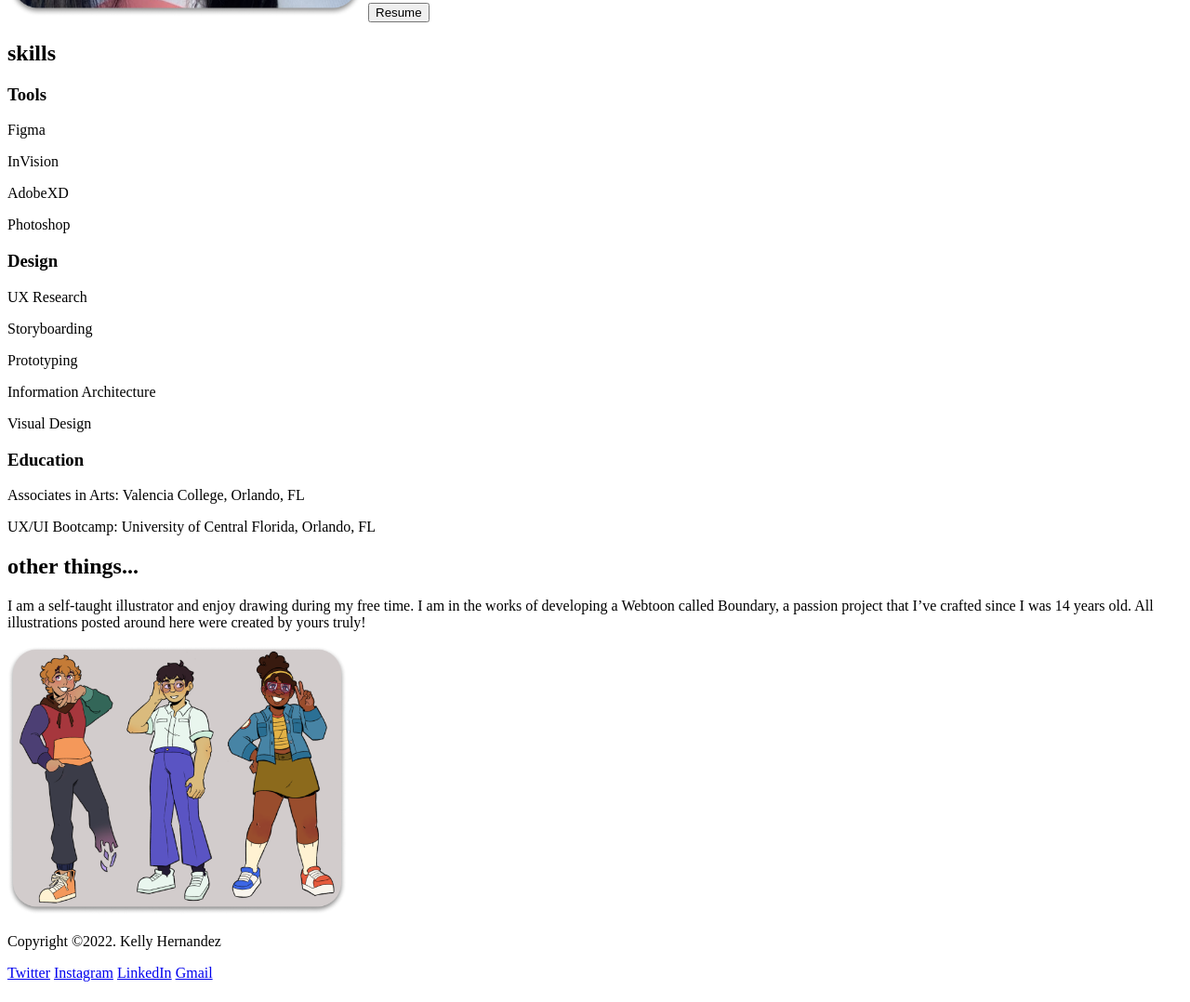
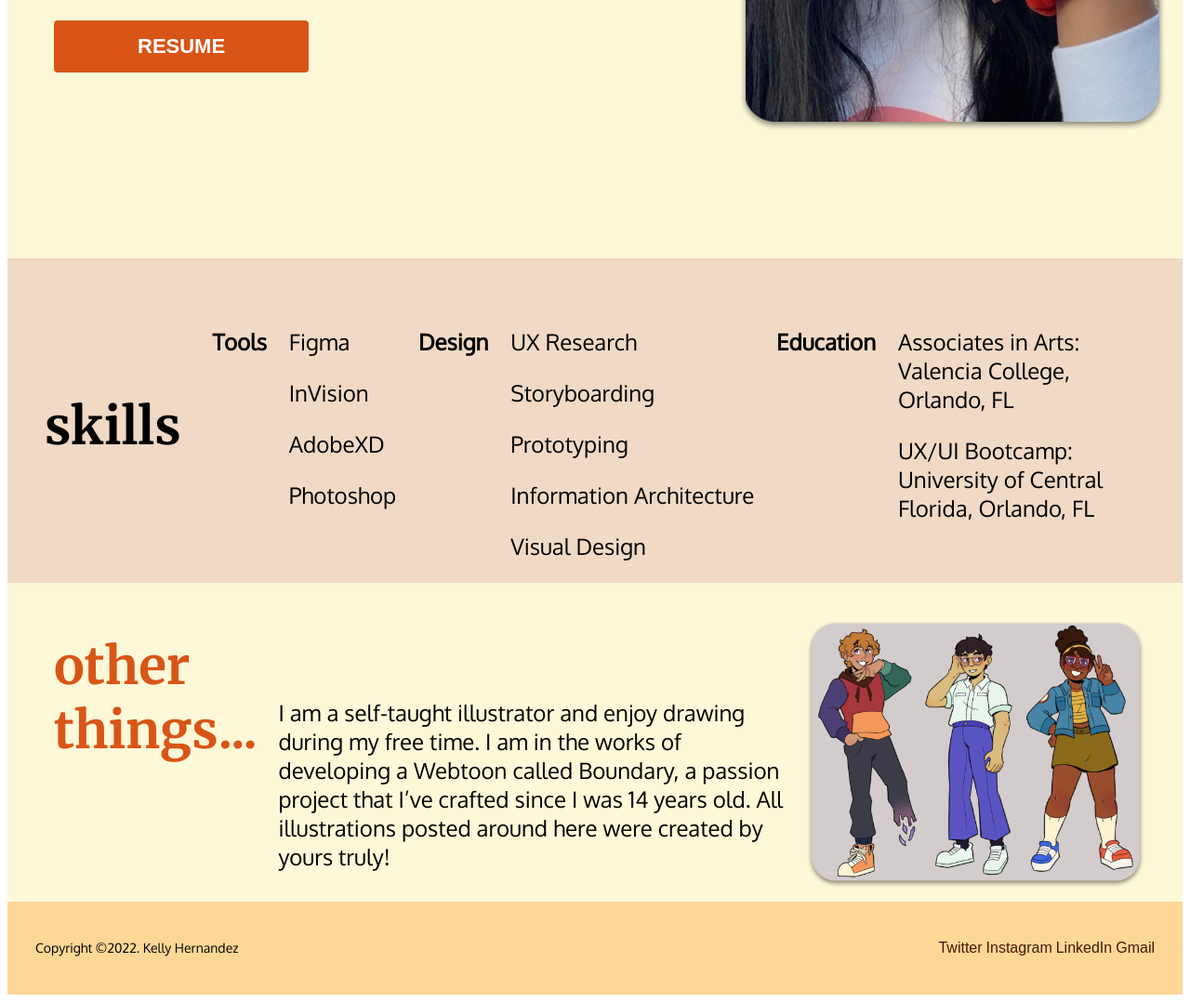
Before and after one commit to kellu19/UX_UI_HW_17, a plain HTML site: page index.html in a window 1280 px wide. Shown: the part 609-1687 px from the top of the page at 93% size. Drawn offline with Linux system fonts and the light colour scheme.

Commit message:
Updated code (&CSS)
Tweaked html and added css stying. Struggling with aligning bottom half of page but it's closer to the design at least

```diff
--- a/css/style.css
+++ b/css/style.css
@@ -0,0 +1,213 @@
+@import url('https://fonts.googleapis.com/css2?family=Montserrat&display=swap');
+@import url('https://fonts.googleapis.com/css2?family=Merriweather:wght@700&family=Montserrat&display=swap');
+@import url('https://fonts.googleapis.com/css2?family=Oxygen&display=swap');
+/*--------------Navigation!-------------*/
+.nav {
+    box-sizing: border-box;
+    margin: 0;
+    padding: 0;
+    background-color: #FCD796;
+}
+
+ li, a {
+    font-family: "Monserrat", sans-serif;
+    font-weight: 400;
+    font-size: 16px;
+    color: #411B09;
+    text-decoration: none;
+ }
+
+ header {
+    display: flex;
+    justify-content: space-between;
+    align-items: center;
+    padding: 10px 3%;
+    background-color: #FCD796;
+ }
+
+ .home {
+    cursor: pointer;
+ }
+
+ .nav_links {
+    list-style: none;
+ }
+
+ .nav_links li {
+    display: inline-block;
+    padding: 0px 20px;
+ }
+
+ .nav_links li a {
+    transition: all 0.3s ease 0s;
+ }
+
+ .nav_links li a:hover {
+    font-weight: bold;
+ }
+/*--------------Body!-------------*/
+ #heroImg {
+    box-sizing: border-box;
+    margin: 0;
+    padding: 50px;
+    background-color: #FDF8D8;
+ }
+
+ .title {
+   display: block;
+   position: relative;
+   top: 50px;
+ }
+ .bio, .button {
+   display: inline-block;
+   width: 50%;
+   position: relative;
+   bottom: 300px;
+ }
+
+ .profile {
+   display: inline-block;
+   position: relative;
+   left: 150px;
+   bottom: 100px;
+ }
+
+.button {
+   display: inline-block;
+   position: relative;
+   bottom: 250px;
+
+}
+
+ button {
+    padding: 15px 90px;
+    background-color: #D85517;
+    border: none;
+    border-radius: 4px;
+    cursor: pointer;
+    transition: all 0.3s ease 0s;
+ }
+
+ button:hover {
+    background-color: #F8D7D0;
+ }
+
+ button {
+   font-family: "Monserrat", sans-serif;
+   font-weight: 700;
+   font-size: 22px;
+   color: white;
+   text-decoration: none;
+ }
+
+ #subHeading {
+   display: flex;
+   justify-content: space-between;
+   padding: 50px;
+   margin: -50px;
+   background-color: #F0D9C5;
+ }
+
+ .skills {
+   display: block;
+   position: relative;
+   top: 50px;
+   right: 10px;
+ }
+
+.tools, .design, .education {
+   display: block;
+   justify-content: space-evenly;
+   padding: 50px;
+   margin: -50px;
+   top: 50px;
+}
+
+ .ed_list {
+   width: 22%;
+ }
+
+#other {
+   display: flex;
+   padding: 50px 50px;
+   border: 0px;
+   margin: -50px;
+   background-color: #FDF8D8;
+}
+
+.other {
+   display: block;
+   position: relative;
+   bottom: 50px;
+   width: 100%;
+}
+
+.otherText {
+   display: block;
+   position: relative;
+   top: 50px;
+}
+
+.boundary {
+   display: inline-block;
+   position: relative;
+   left: 10px;
+   bottom: 10px;
+}
+ /*--------------Footer!!-------------*/
+ .footer {
+   display: flex;
+   justify-content: space-between;
+   align-items: center;
+   height: 50px;
+   padding: 20px 50px;
+   margin: -50px;
+   background: #FCD796;
+ }
+
+ .footer{
+   padding: 25px 30px;
+   list-style: none;
+}
+
+
+ /*--------------Typography!!-------------*/
+ h1 {
+   font-family: "Merriweather", sans-serif;
+   font-weight: 700;
+   font-size: 55px;
+   color: #D85517;
+   text-decoration: none;
+}
+
+h2 {
+   font-family: "Merriweather", sans-serif;
+   font-weight: 700;
+   font-size: 55px;
+   color: black;
+   text-decoration: none;
+}
+
+h3 {
+   font-family: "Oxygen", sans-serif;
+   font-weight: bold;
+   font-size: 24px;
+   color: black;
+   text-decoration: none;
+}
+
+h4 {
+   font-family: "Oxygen", sans-serif;
+   font-weight: 300;
+   font-size: 14px;
+   color: black;
+   text-decoration: none;
+}
+
+p {
+   font-family: "Oxygen", sans-serif;
+   font-weight: 300;
+   font-size: 24px;
+   color: black;
+   text-decoration: none;
+}
--- a/index.html
+++ b/index.html
@@ -1,68 +1,115 @@
-<!DOCTYPE html>
-<html>
+<!DOCTYPE HTML>
     <head>
-        <link href="css/style.css" rel="stylesheet" type="text/css">
+        <link rel="stylesheet" type="text/css" href="css/style.css">
     </head>
+<body>
 <!-- Nav HTML -->
-<body>
-<div>
-<section id="navBar">
-            <a href="#">Home</a>
-                <a href="#">Case Studies</a>
-                <a href="#">About</a>
-                <a href="#">Contact</a>
-                <a href="#">Resume</a>
-</section>
-</div>
+<header>
+    <a class="cta" href="#">Home</a>
+    <nav>
+        <ul class="nav_links">
+            <li><a href="#">Case Studies</a></li>
+            <li><a href="#">About</a></li>
+            <li><a href="#">Contact</a></li>
+            <li><a href="#">Resume</a></li>
+        </ul>
+    </nav>
+</header>
 <!-- body HTML -->
 <section id="heroImg">
-   <div class="bio">
+
+    <div class="title">
         <h1>a lil' about me!</h1>
-    <p>My name is Kelly Hernandez and I am a creative person at heart. I love delving into the arts and I am intruiged to
-        learn new things. My father has stated to me once, “If you don’t experiment, you lose an experience.” I have adopted that motto into my mindset, which has resulted me into UX Design!
-    </p>
-        <img src="images/Image.png" alt="Profile photo" width="384" height="482">
-
-        <button>Resume</button>
     </div>
 
-<div class="subHeading">
-    <section id="skills">
+    <div class="bio">
+        <p> My name is Kelly Hernandez and
+            I am a creative person at heart. I love delving into the arts
+            and I am intruiged to learn new things. My father has stated to me once,
+            “If you don’t experiment, you lose an experience.”
+            I have adopted that motto into my mindset,
+            which has resulted me into UX Design! </p>
+    </div>
+
+    <div class="profile">
+        <img src="images/Image.png" alt="Profile photo" width="461" height="563">
+    </div>
+
+    <div class="button">
+        <a class="cta" href="#"><button>RESUME</button></a>
+    </div>
+
+
+<section id="subHeading">
+    <div class="skills">
         <h2>skills</h2>
-            <p class="skills"></p>
+    </div>
+
+
+    <div class="tools">
             <h3>Tools</h3>
+    </div>
+
+        <div class="t_list">
             <p>Figma</p>
             <p>InVision</p>
             <p>AdobeXD</p>
             <p>Photoshop</p>
+        </div>
 
+    <div class="design">
         <h3>Design</h3>
+    </div>
+
+    <div class="d_list">
             <p>UX Research</p>
             <p>Storyboarding</p>
             <p>Prototyping</p>
             <p>Information Architecture</p>
             <p>Visual Design</p>
+    </div>
 
+    <div class="education">
             <h3>Education</h3>
+    </div>
+
+    <div class="ed_list">
             <p>Associates in Arts: Valencia College, Orlando, FL</p>
             <p>UX/UI Bootcamp: University of Central Florida, Orlando, FL</p>
+    </div>
+
     </section>
 
 <section id="other">
-    <h2>other things...</h2>
+
+    <div class="other">
+        <h1>other things...</h1>
+    </div>
+
+    <div class="otherText">
         <p>I am a self-taught illustrator and enjoy drawing during my free time. I am in the works of developing a Webtoon called Boundary, a passion project that I’ve crafted since I was 14 years old.
 
             All illustrations posted around here were created by yours truly!</p>
+    </div>
+
+    <div class="boundary">
         <img src="images/Mask group.png" alt="boundary" width="365 height="275">
+    </div>
+
 </section>
 </div>
 <!--Footer HTML -->
 <div class="footer">
-    <p>Copyright ©2022. Kelly Hernandez</p>
+    <div class="copyright">
+        <h4>Copyright ©2022. Kelly Hernandez</h4>
+    </div>
+
+    <footer>
             <a href="#" class="tw">Twitter</a>
             <a href="#" class="ig">Instagram</a>
             <a href="#" class="in">LinkedIn</a>
             <a href="#" class="gm">Gmail</a>
+    </footer>
 
 </div>
 
```
Lines whose indentation alone changed are shown as unchanged.
